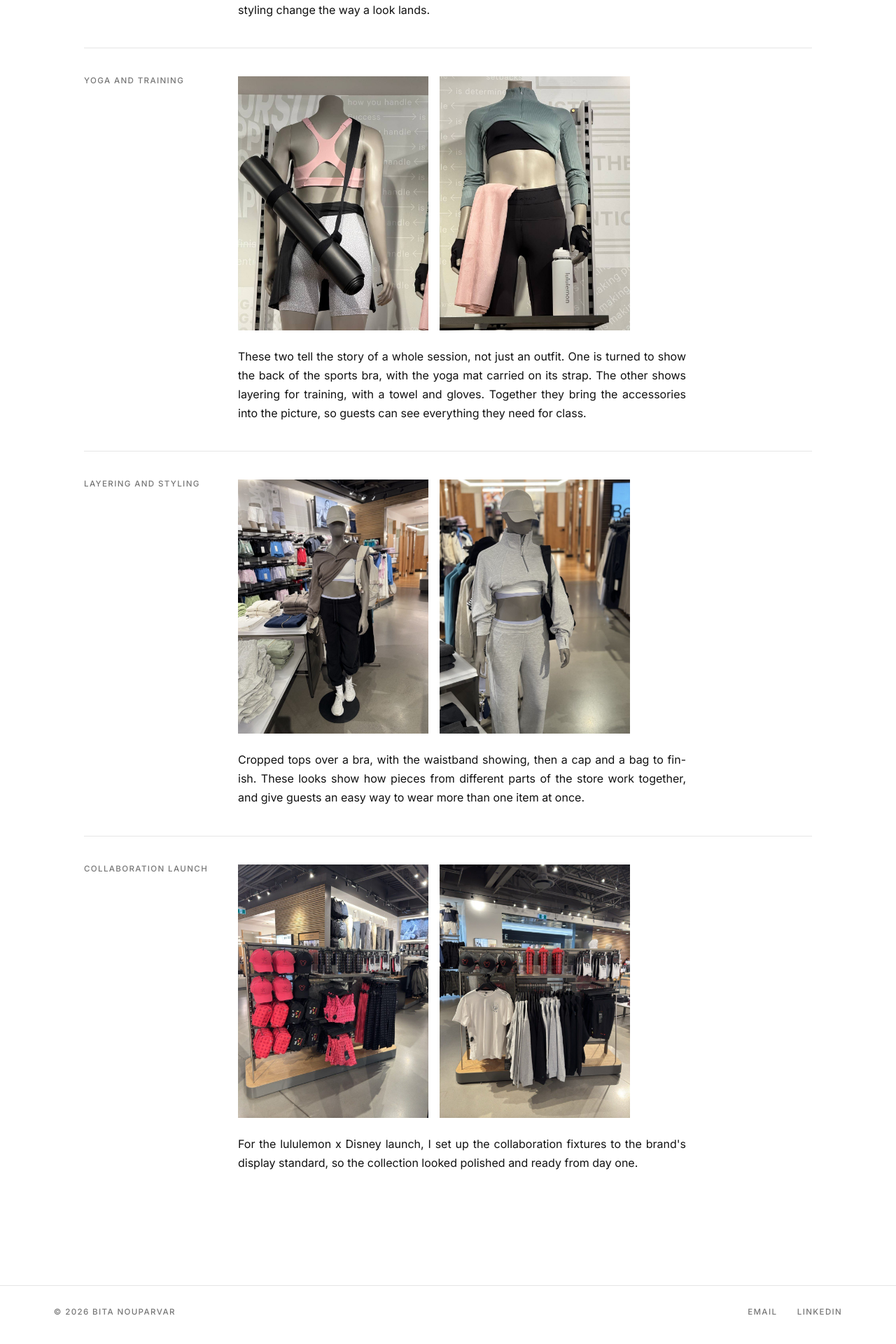
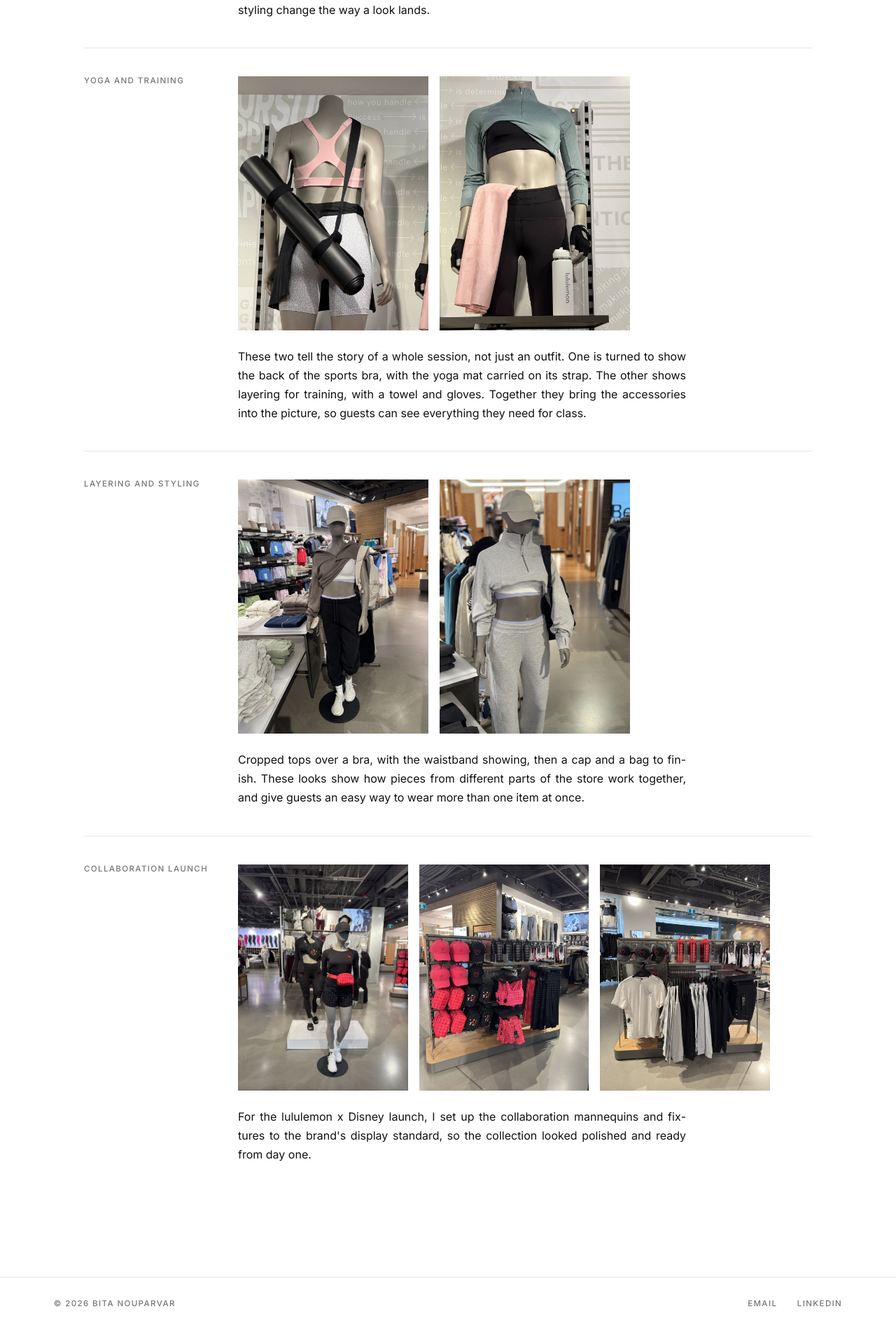
Before and after one commit to bitanp1994/bitanouparvar.com, a Jekyll site: the page built from projects/visual-merchandising.html, in a window 1280 px wide. Shown: the part 1355-3275 px from the top of the page at 70% size. Built offline with Jekyll 4.4.1, drawn with Linux system fonts in a browser that asks for light colours.

Commit message:
Visual Merchandising: add Disney mannequins photo
Co-Authored-By: Claude Opus 5.5 <noreply@anthropic.com>
Claude-Session: https://claude.ai/code/session_011ZU1tgXn8aNEA1hgF5gWNT

```diff
--- a/assets/style.css
+++ b/assets/style.css
@@ -416,3 +416,5 @@ main.wide .page.case { max-width: 1040px; }
 @media (max-width: 760px) { .vm-story { grid-template-columns: 1fr; } .vm-story figure { max-width: 300px; } }
 .vm-pair.vm-wide { max-width: 760px; }
 .vm-pair.vm-wide img { aspect-ratio: 4 / 3; }
+.vm-pair.vm-trio { grid-template-columns: repeat(3, 1fr); max-width: 760px; }
+@media (max-width: 640px) { .vm-pair.vm-trio { grid-template-columns: 1fr 1fr; } }
--- a/projects/visual-merchandising.html
+++ b/projects/visual-merchandising.html
@@ -54,11 +54,12 @@ permalink: /projects/visual-merchandising/
   <section class="case-row">
     <h2 class="case-label">Collaboration launch</h2>
     <div class="case-body">
-      <div class="vm-pair">
+      <div class="vm-pair vm-trio">
+        <figure><img src="{{ '/assets/img/vm/disney-mannequins.jpg' | relative_url }}" alt="Two mannequins in the lululemon x Disney collection: black with Mickey details, a red belt bag, a black cap and a Mickey belt bag" loading="lazy"></figure>
         <figure><img src="{{ '/assets/img/vm/disney-womens.jpg' | relative_url }}" alt="lululemon x Disney fixture in red, pink and black: caps, belt bags, bottles, socks, a printed bra, skirts and leggings" loading="lazy"></figure>
         <figure><img src="{{ '/assets/img/vm/disney-mens.jpg' | relative_url }}" alt="lululemon x Disney fixture in black, white, grey and red: caps, red bottles, socks, a white tee, hoodies and shorts" loading="lazy"></figure>
       </div>
-      <p class="vm-text">For the lululemon x Disney launch, I set up the collaboration fixtures to the brand's display standard, so the collection looked polished and ready from day one.</p>
+      <p class="vm-text">For the lululemon x Disney launch, I set up the collaboration mannequins and fixtures to the brand's display standard, so the collection looked polished and ready from day one.</p>
     </div>
   </section>
 </article>
```
Also changed, not shown: assets/img/vm/disney-mannequins.jpg (added).
